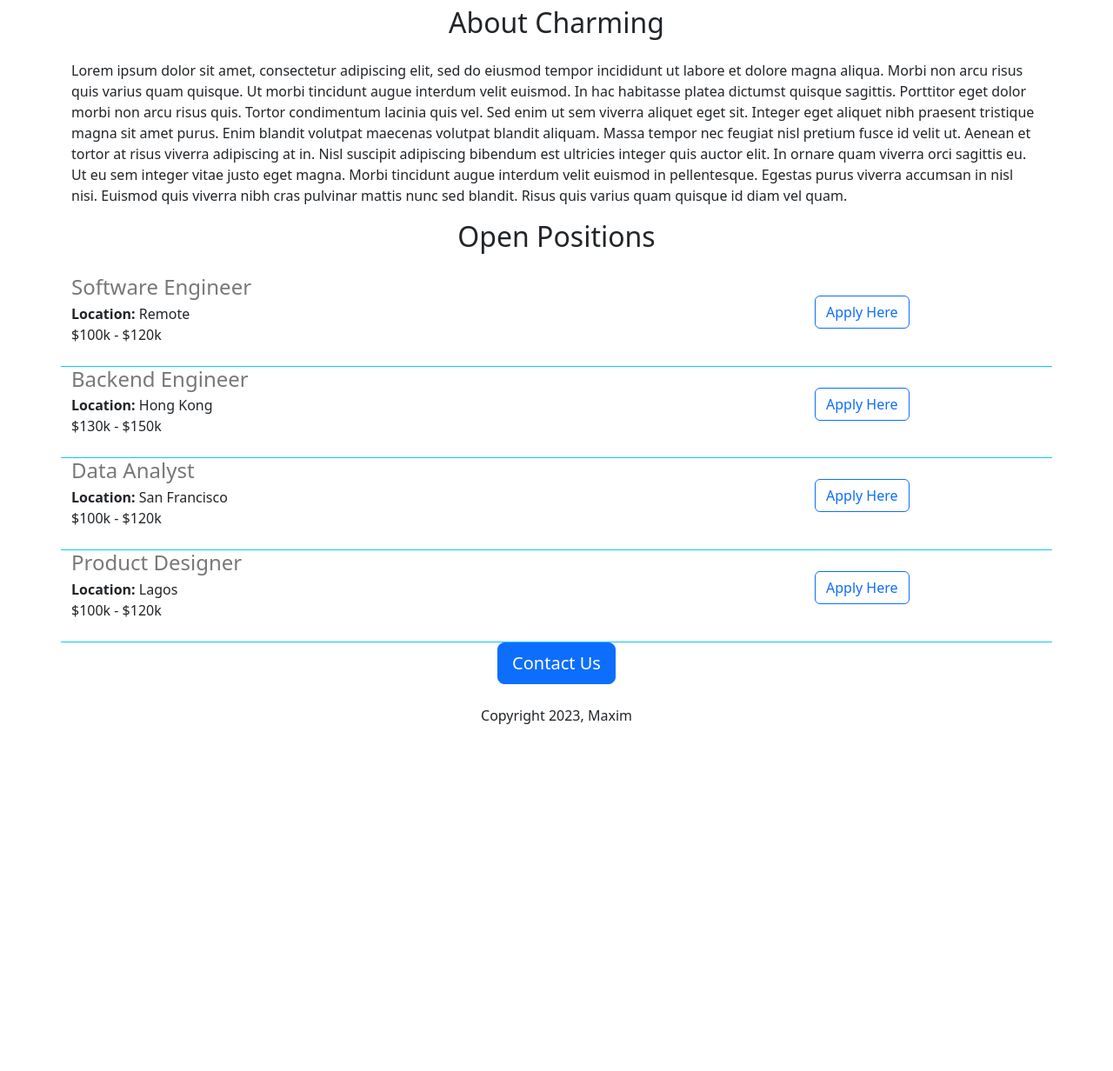
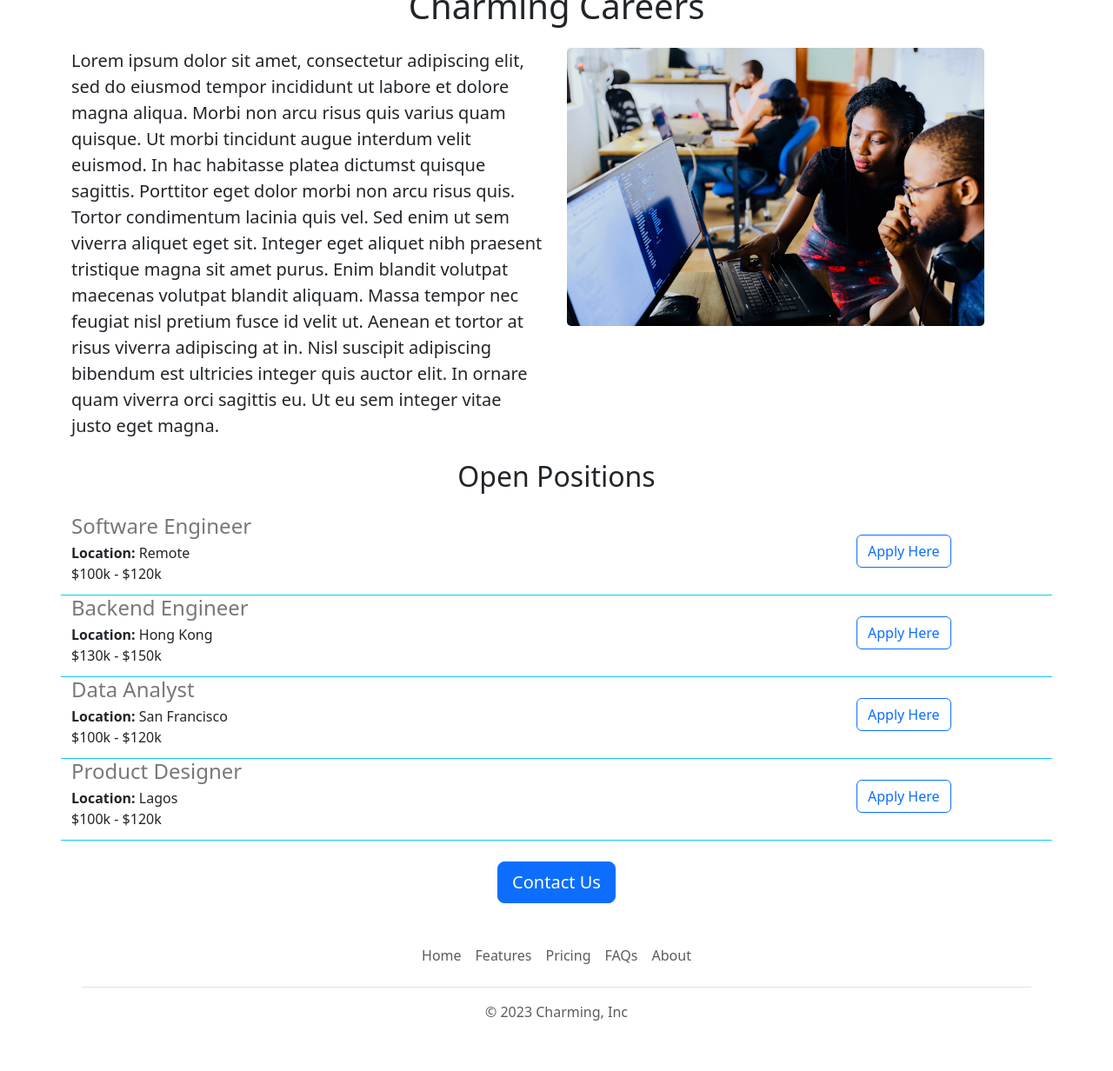
Before and after one commit to Ishiukwu/flask-medium, a Flask app: page / in a window 1280 px wide. Shown: the part 441-1673 px from the top of the page at 87% size. Before the commit the page ends 1274 px from the top, so only its background shows below. Run offline with Flask 3, Linux system fonts and the light colour scheme.

Commit message:
Made some changes

```diff
--- /dev/null
+++ b/templates/footer.html
@@ -0,0 +1,12 @@
+<div class="container">
+  <footer class="py-3 my-4">
+    <ul class="nav justify-content-center border-bottom pb-3 mb-3">
+      <li class="nav-item"><a href="#" class="nav-link px-2 text-body-secondary">Home</a></li>
+      <li class="nav-item"><a href="#" class="nav-link px-2 text-body-secondary">Features</a></li>
+      <li class="nav-item"><a href="#" class="nav-link px-2 text-body-secondary">Pricing</a></li>
+      <li class="nav-item"><a href="#" class="nav-link px-2 text-body-secondary">FAQs</a></li>
+      <li class="nav-item"><a href="#" class="nav-link px-2 text-body-secondary">About</a></li>
+    </ul>
+    <p class="text-center text-body-secondary">&copy; 2023 Charming, Inc</p>
+  </footer>
+</div>
--- a/templates/home.html
+++ b/templates/home.html
@@ -19,13 +19,20 @@
         </style>
     </head>
     <body>
+        {% include 'nav.html' %}
+         <img id="banner" src="https://flask-medium.ishiukwu.repl.co/static/banner.jpg" alt="Banner Image">
     <div class="container">
         <h1 class="text-center mt-2 mb-4">Charming Careers</h1>
-        <img id="banner" src="https://flask-medium.ishiukwu.repl.co/static/banner.jpg" alt="Banner Image">
-        <h2 class="text-center mt-2 mb-4">About Charming</h2>
-        <p>
-            Lorem ipsum dolor sit amet, consectetur adipiscing elit, sed do eiusmod tempor incididunt ut labore et dolore magna aliqua. Morbi non arcu risus quis varius quam quisque. Ut morbi tincidunt augue interdum velit euismod. In hac habitasse platea dictumst quisque sagittis. Porttitor eget dolor morbi non arcu risus quis. Tortor condimentum lacinia quis vel. Sed enim ut sem viverra aliquet eget sit. Integer eget aliquet nibh praesent tristique magna sit amet purus. Enim blandit volutpat maecenas volutpat blandit aliquam. Massa tempor nec feugiat nisl pretium fusce id velit ut. Aenean et tortor at risus viverra adipiscing at in. Nisl suscipit adipiscing bibendum est ultricies integer quis auctor elit. In ornare quam viverra orci sagittis eu. Ut eu sem integer vitae justo eget magna. Morbi tincidunt augue interdum velit euismod in pellentesque. Egestas purus viverra accumsan in nisl nisi. Euismod quis viverra nibh cras pulvinar mattis nunc sed blandit. Risus quis varius quam quisque id diam vel quam.
+        <div class="row">
+            <div class="col-md-6">
+        <p class="lead">
+            Lorem ipsum dolor sit amet, consectetur adipiscing elit, sed do eiusmod tempor incididunt ut labore et dolore magna aliqua. Morbi non arcu risus quis varius quam quisque. Ut morbi tincidunt augue interdum velit euismod. In hac habitasse platea dictumst quisque sagittis. Porttitor eget dolor morbi non arcu risus quis. Tortor condimentum lacinia quis vel. Sed enim ut sem viverra aliquet eget sit. Integer eget aliquet nibh praesent tristique magna sit amet purus. Enim blandit volutpat maecenas volutpat blandit aliquam. Massa tempor nec feugiat nisl pretium fusce id velit ut. Aenean et tortor at risus viverra adipiscing at in. Nisl suscipit adipiscing bibendum est ultricies integer quis auctor elit. In ornare quam viverra orci sagittis eu. Ut eu sem integer vitae justo eget magna.
         </p>
+            </div>
+            <div class="d-none d-md-block col-md-6">
+                <img src="/static/people.jpg" style="height:320px; border-radius:5px;">
+            </div>
+        </div>
         <h2 class="text-center mt-2 mb-4">Open Positions</h2>
         <div>
             {% for job in jobs %}
@@ -33,10 +40,7 @@
             {% endfor %}
         </div>
         <div class="text-center">
-            <button class="btn btn-primary btn-lg mt-8">Contact Us</button>
-        </div>
-        <p class="text-center mt-4 mb-4">Copyright 2023, Maxim</p>
-    </
-    </div>
+            <a href="mailto:hello@example_email.com?subject=Application%20for%20the%20post%20of%20job.title&body=My%20Name%3A%20%3Cyour%20name%20here%3E%0D%0AQuestion%3A%20%3Cyour%20question%20here%3E%0D%0A" class="btn btn-primary btn-lg mt-4">Contact Us</a>
+        {% include 'footer.html' %}
     </body>
 </html>
--- a/templates/jobitems.html
+++ b/templates/jobitems.html
@@ -1,4 +1,4 @@
-<div class="border-bottom border-info pb-2 row">
+<div class="border-bottom border-info pb-1 row">
     <div class="col-9">
         <h4 style="color: rgb(120,120,120); margin-bottom: 4px;">
             {{job.title}}
@@ -7,13 +7,13 @@
             Location:</strong> {{job.location}}
         </div>
             {% if 'wage' in job %}
-        <div class="mb-3">
+        <div class="mb-2">
             {{job.wage}}
         </div>
             {% endif %}
 
     </div>
     <div class="col-3">
-        <button type="button" class="btn btn-outline-primary mt-4">Apply Here</button>
+        <a href= "mailto:hello@example_email.com?subject=Application%20for%20the%20post%20of%20{{job.title}}&body=My%20Name%3A%20%3Cyour%20name%20here%3E%0D%0AResume%3A%20%3Cyour%20resume%20here%3E%0D%0ALinkedIn%3A%20%3Cyour%20linkedin%20here%3E" type="button" class="btn btn-outline-primary mt-4 ms-5">Apply Here</a>
     </div>
 </div>
--- /dev/null
+++ b/templates/nav.html
@@ -0,0 +1,9 @@
+<nav class="navbar bg-body-tertiary shadow-sm fixed-top bg-white">
+  <div class="container-fluid">
+    <a class="navbar-brand" href="#">
+      <img src="static/bootstrap-logo.svg" alt="Logo" width="30" height="24" class="d-inline-block align-text-top">
+      Charming
+    </a>
+  </div>
+</nav>
+<div style="height: 56px;"></div>
```
Also changed, not shown: static/bootstrap-logo.svg (added), static/people.jpg (added).
